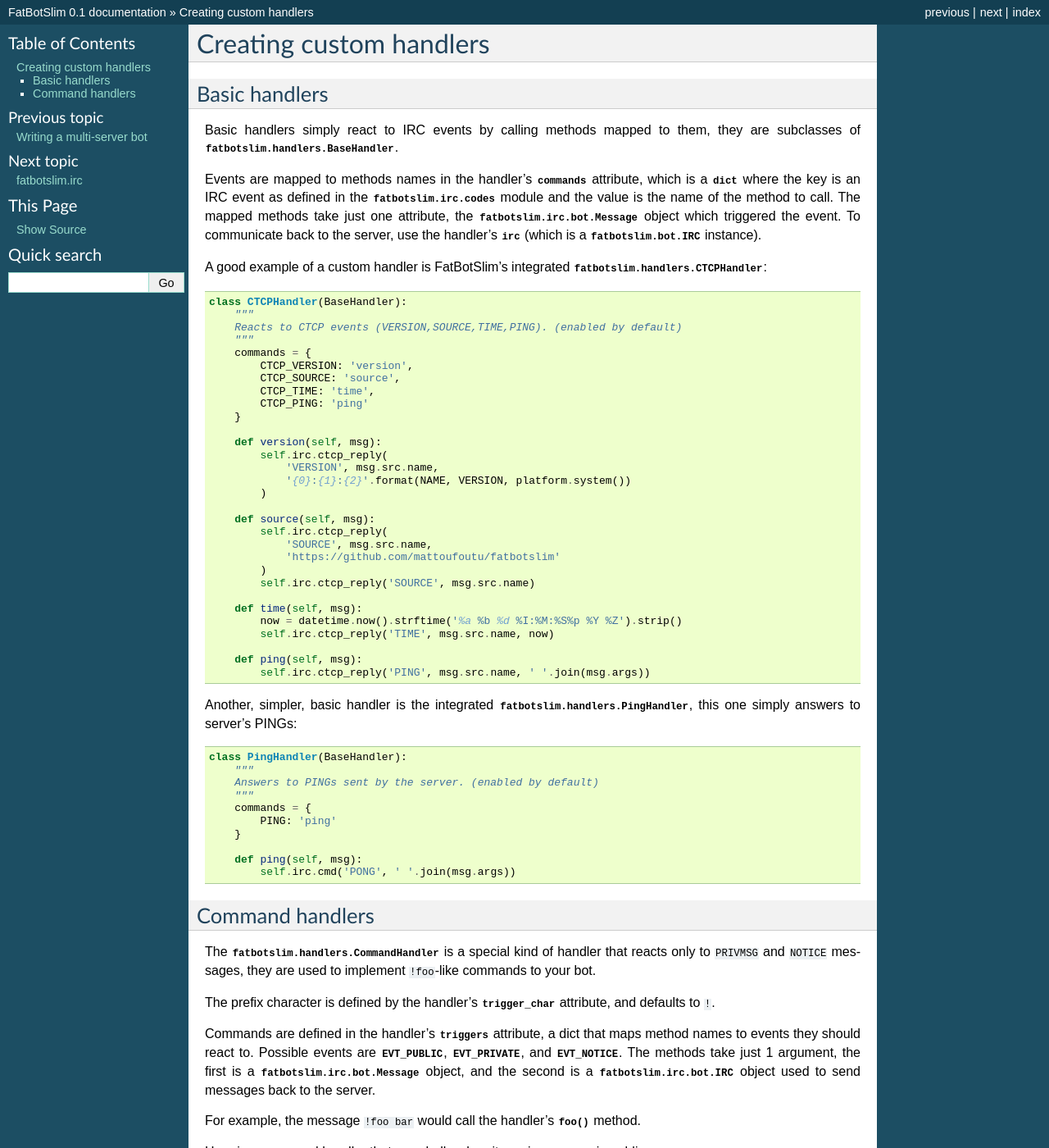
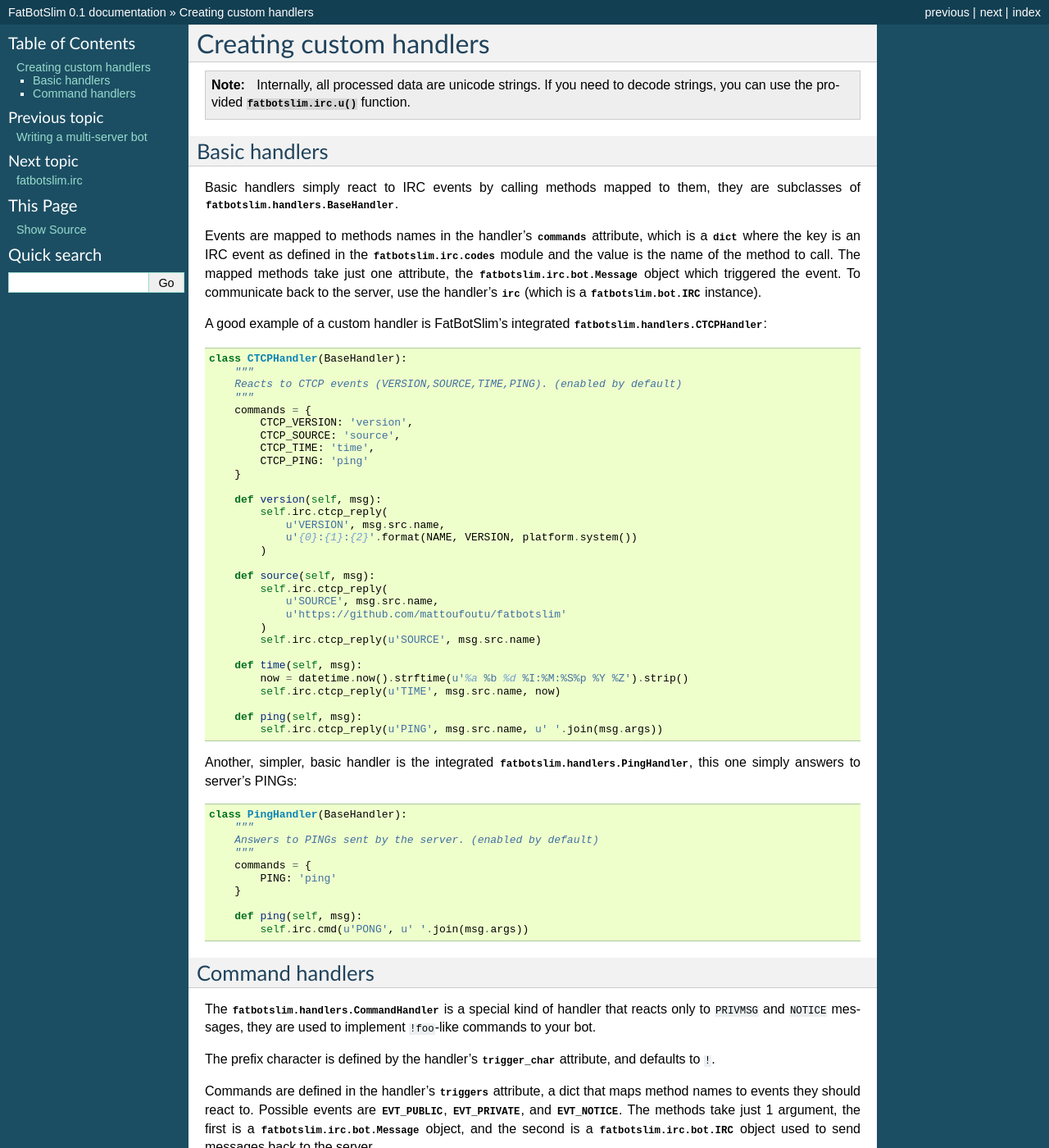
Before and after one commit to mdeous/fatbotslim, a Sphinx documentation site: the page built from docs/usage/handlers.rst, in a window 1280 px wide and 1400 px high. Shown: the whole window at 82% size. Built offline with Sphinx 7.4.7, drawn with Linux system fonts in a browser that asks for light colours.

Commit message:
reflect unicode change in documentation

```diff
--- a/docs/conf.py
+++ b/docs/conf.py
@@ -12,6 +12,8 @@
 # serve to show the default.
 
 import sys, os
+
+sys.path.insert(0, os.path.abspath(os.path.join(os.path.dirname(__file__), '..')))
 
 # If extensions (or modules to document with autodoc) are in another directory,
 # add these directories to sys.path here. If the directory is relative to the
--- a/docs/intro/about.rst
+++ b/docs/intro/about.rst
@@ -7,7 +7,7 @@
 :Homepage: https://github.com/mattoufoutu/fatbotslim
 :Documentation: http://fatbotslim.rtfd.org
 :Issue tracker: https://github.com/mattoufoutu/fatbotslim/issues
-:Git clone URI: git://github.com/mattoufoutu/fatbotslim.git
+:Git clone URI: https://github.com/mattoufoutu/fatbotslim.git
 
 FatBotSlim is an asynchronous IRC bot library written in Python using the
 ``gevent`` library.
--- a/docs/ref/cli.rst
+++ b/docs/ref/cli.rst
@@ -4,9 +4,7 @@
 
 This module contains utilities to run a bot from the command line.
 
-.. py:function:: fatbotslim.cli.main(bot_fatctory=make_bot)
-
-   Entry point for the command line launcher.
+.. autofunction:: fatbotslim.cli.main
 
 .. autofunction:: fatbotslim.cli.make_bot
 
--- a/docs/ref/irc.rst
+++ b/docs/ref/irc.rst
@@ -8,3 +8,5 @@
    irc/bot
    irc/tcp
    irc/codes
+
+.. autofunction:: fatbotslim.irc.u
--- a/docs/usage/handlers.rst
+++ b/docs/usage/handlers.rst
@@ -1,6 +1,12 @@
 ========================
 Creating custom handlers
 ========================
+
+.. note::
+
+    Internally, all processed data are unicode strings.
+    If you need to decode strings, you can use the provided :func:`fatbotslim.irc.u` function.
+
 
 Basic handlers
 ==============
@@ -30,23 +36,23 @@
 
         def version(self, msg):
             self.irc.ctcp_reply(
-                'VERSION', msg.src.name,
-                '{0}:{1}:{2}'.format(NAME, VERSION, platform.system())
+                u'VERSION', msg.src.name,
+                u'{0}:{1}:{2}'.format(NAME, VERSION, platform.system())
             )
 
         def source(self, msg):
             self.irc.ctcp_reply(
-                'SOURCE', msg.src.name,
-                'https://github.com/mattoufoutu/fatbotslim'
+                u'SOURCE', msg.src.name,
+                u'https://github.com/mattoufoutu/fatbotslim'
             )
-            self.irc.ctcp_reply('SOURCE', msg.src.name)
+            self.irc.ctcp_reply(u'SOURCE', msg.src.name)
 
         def time(self, msg):
-            now = datetime.now().strftime('%a %b %d %I:%M:%S%p %Y %Z').strip()
-            self.irc.ctcp_reply('TIME', msg.src.name, now)
+            now = datetime.now().strftime(u'%a %b %d %I:%M:%S%p %Y %Z').strip()
+            self.irc.ctcp_reply(u'TIME', msg.src.name, now)
 
         def ping(self, msg):
-            self.irc.ctcp_reply('PING', msg.src.name, ' '.join(msg.args))
+            self.irc.ctcp_reply(u'PING', msg.src.name, u' '.join(msg.args))
 
 Another, simpler, basic handler is the integrated :class:`fatbotslim.handlers.PingHandler`,
 this one simply answers to server's PINGs::
@@ -60,7 +66,7 @@
         }
 
         def ping(self, msg):
-            self.irc.cmd('PONG', ' '.join(msg.args))
+            self.irc.cmd(u'PONG', u' '.join(msg.args))
 
 Command handlers
 ================
@@ -86,11 +92,11 @@
 
     class HelloCommand(CommandHandler):
         triggers = {
-            'hello': [EVT_PUBLIC],
+            u'hello': [EVT_PUBLIC],
         }
 
         def hello(self, msg):
-            self.irc.msg(msg.dst, "Hello, {0}!".format(msg.src.name))
+            self.irc.msg(msg.dst, u"Hello, {0}!".format(msg.src.name))
 
 If you wanted the handler to answer also to private messages, you would simply have
 to add 'private' to the "hello" event list and set the answer destination accordingly::
@@ -99,9 +105,9 @@
 
     class HelloCommand(CommandHandler):
         triggers = {
-            'hello': [EVT_PUBLIC, EVT_PRIVATE],
+            u'hello': [EVT_PUBLIC, EVT_PRIVATE],
         }
 
         def hello(self, msg):
             dst = msg.src.name if (msg.dst == irc.nick) else msg.dst
-            self.irc.msg(dst, "Hello {0}!".format(msg.src.name))
+            self.irc.msg(dst, u"Hello {0}!".format(msg.src.name))
--- a/docs/usage/tuto/simple.py
+++ b/docs/usage/tuto/simple.py
@@ -3,11 +3,11 @@
 
 class HelloCommand(CommandHandler):
     triggers = {
-        'hello': [EVT_PUBLIC],
+        u'hello': [EVT_PUBLIC],
     }
 
     def hello(self, msg):
-        self.irc.msg(msg.dst, "Hello {0}!".format(msg.src.name))
+        self.irc.msg(msg.dst, u"Hello {0}!".format(msg.src.name))
 
 bot = make_bot()
 bot.add_handler(HelloCommand)
```
Also changed, not shown: 2 other files.
